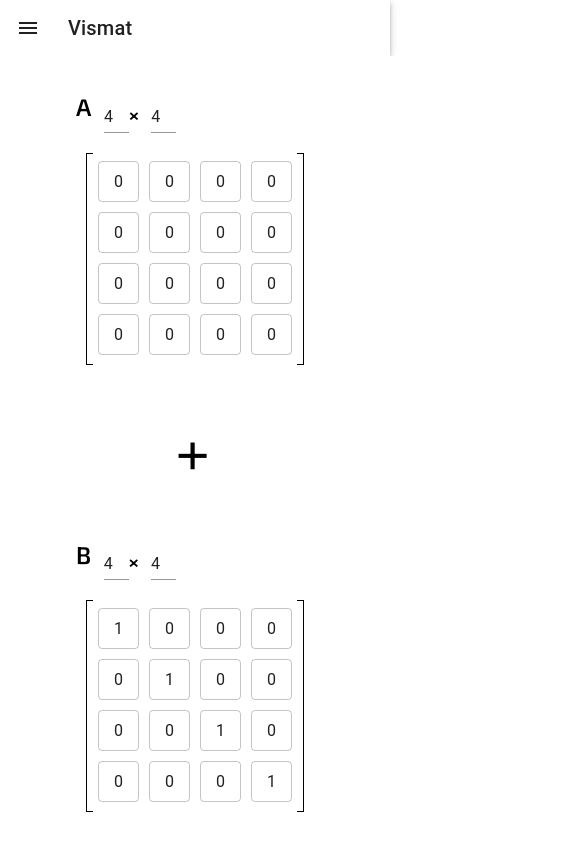
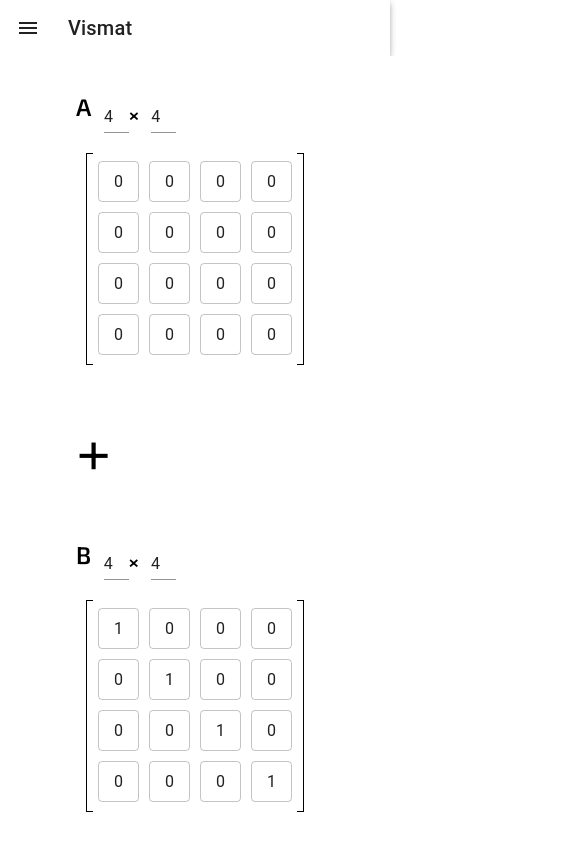
Before and after one commit to acodedoer/vizmat, a React (Create React App) app: page / in a window 390 px wide. Shown: the top 844 px of the page, 585 px wide, since content can reach past the window. Built offline with nearby package versions, Linux system fonts and the light colour scheme.

Commit message:
mobile styling

```diff
--- a/src/App.tsx
+++ b/src/App.tsx
@@ -215,6 +215,7 @@ function App() {
 
 const AppContainer = styled(Box)`
   width: 100vw;
+  min-width:1300px;
   height:100vh;
   display: flex;
   flex-direction:column;
@@ -228,5 +229,10 @@ const AppContainer = styled(Box)`
   -webkit-background-size: 50px 50px;
   -moz-background-size: 50px 50px;
   background-size: 50px 50px;
+
+  @media (max-width:700px){
+    min-width: 100vw;
+    height:auto;
+  }
 `
 export default App;
--- a/src/components/MainSection.tsx
+++ b/src/components/MainSection.tsx
@@ -13,13 +13,14 @@ const MainSection = ({children}:BasicPropsType):JSX.Element => {
 export const CustomDiv = styled(Box)`
     background-color:white;
     min-width:1300px;
+    min-height:450px;
     display:flex;
     flex-direction:column;
     justify-content:center;
     align-items:center;
 
     @media (max-width: 700px) {
-        max-width: 100%;
+        min-width: 90%;
     }
 `
 export default MainSection;
--- a/src/components/MatrixArithmetic.tsx
+++ b/src/components/MatrixArithmetic.tsx
@@ -1,6 +1,7 @@
 import {styled } from "@mui/system";
 import { CustomDiv } from "./MainSection";
 import type { BasicPropsType } from '../types/types'
+import { Box } from "@mui/material";
 
 export const MatrixArithmeticArea = ({children}: BasicPropsType) => {
     return(
@@ -10,10 +11,13 @@ export const MatrixArithmeticArea = ({children}: BasicPropsType) => {
     )
 }
 
-const CustomCustomDiv = styled(CustomDiv)`
+const CustomCustomDiv = styled(Box)`
     flex-Direction:row;
+    align-items:flex-start;
+
     @media (max-width:700px){
         flex-direction:column;
+        align-items:center;
     }
 `
 export default MatrixArithmeticArea;
--- a/src/components/OperationalIcons.tsx
+++ b/src/components/OperationalIcons.tsx
@@ -6,13 +6,13 @@ import ResetIcon from "@mui/icons-material/SettingsBackupRestore"
 import SwapIcon from "@mui/icons-material/SwapHoriz"
 const OperationalIcons = ({operation, initialState, setState, swapMatrices, updateState}: any) => {
     return(
-        <Paper elevation={3} sx={{height:"80px", width:"100%"}}>
+        <Paper elevation={3} sx={{height:"80px", width:"90%"}}>
             <BottomNavigation
                 value={operation-1}
                 onChange={(event, newValue) => {
                     updateState("operation",newValue+1)
                 }}
-                sx={{height:"80px", width:"100%"}}
+                sx={{height:"80px", width:"90%"}}
                 showLabels
             >
                 <BottomNavigationAction className="nav" label="Add" icon={<AddIcon/>}/>
--- a/src/components/SiteTitle.tsx
+++ b/src/components/SiteTitle.tsx
@@ -19,7 +19,7 @@ const theme = createTheme({
 const SiteTitle = ({title="vismat"}) => {
     return(
         <ThemeProvider theme={theme}>
-        <Box sx={{ width:"100vw"}}>
+        <Box sx={{ width:"100%"}}>
             <AppBar position="static" enableColorOnDark color="primary">
             <Toolbar>
                 <IconButton
--- a/src/components/SolutionArea.tsx
+++ b/src/components/SolutionArea.tsx
@@ -15,7 +15,7 @@ const SolutionPaper = styled(Paper)`
     margin:16px;
     height:93px;
     width:720px;
-    @media (max-width: 600px) {
+    @media (max-width: 700px) {
         min-height:150px;
         width:90%
     }
```
